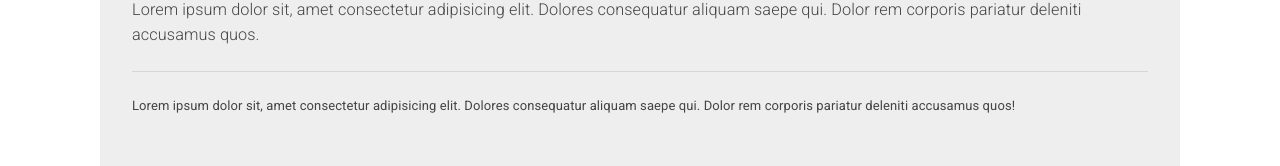
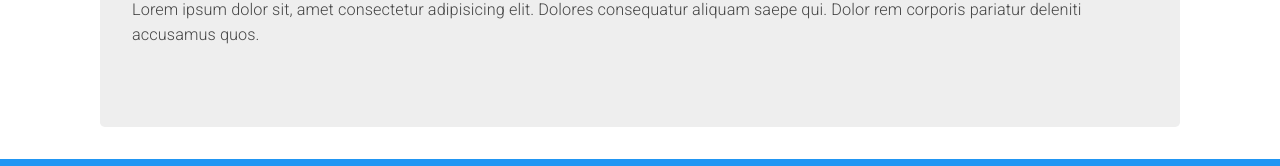
Before and after one commit to mjnesius/CEN6990, a Vue app: page /course/1 in a window 1280 px wide. Shown: the part 589-755 px from the top of the page. Built offline with nearby package versions, Linux system fonts and the light colour scheme.

Commit message:
fixes to course page

```diff
--- a/src/views/Course.vue
+++ b/src/views/Course.vue
@@ -26,12 +26,8 @@
       </div>
     </div>
     <div class="jumbotron mt-3">
-      <h1 class="display-5">Software Development in a Nutshell</h1>
-      <p
-        class="lead"
-      >Lorem ipsum dolor sit, amet consectetur adipisicing elit. Dolores consequatur aliquam saepe qui. Dolor rem corporis pariatur deleniti accusamus quos.</p>
-      <hr class="my-4">
-      <p>Lorem ipsum dolor sit, amet consectetur adipisicing elit. Dolores consequatur aliquam saepe qui. Dolor rem corporis pariatur deleniti accusamus quos!</p>
+      <h1 class="display-5">{{courseTitle}}</h1>
+      <p class="lead">{{courseDescription}}</p>
     </div>
   </div>
 </template>
@@ -42,6 +38,9 @@ export default {
   data() {
     return {
       currentVideo: "fBNz5xF-Kx4",
+      courseTitle: "Software Development in a Nutshell",
+      courseDescription:
+        "Lorem ipsum dolor sit, amet consectetur adipisicing elit. Dolores consequatur aliquam saepe qui. Dolor rem corporis pariatur deleniti accusamus quos.",
       lectures: [
         {
           title: "lecture1",
```
